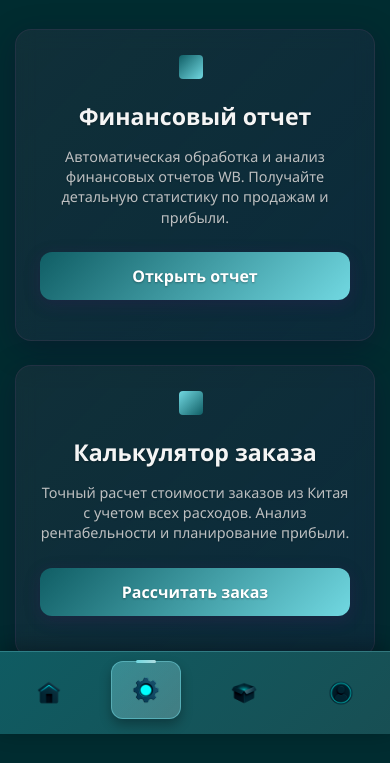
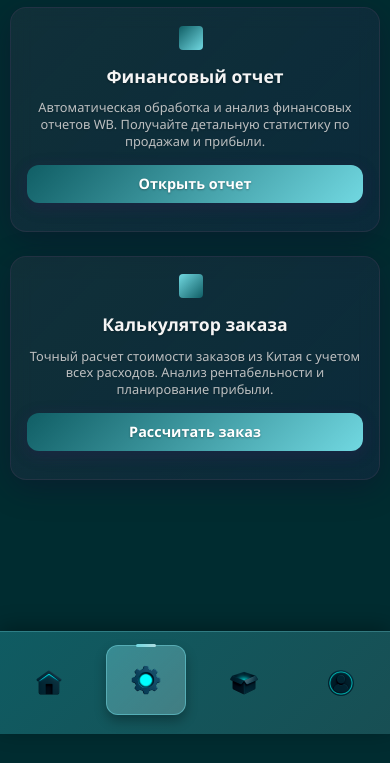
Before and after one commit to ser6eevich/sk-bot, a website: page public/tools.html in a window 390 px wide. Shown: the part 110-873 px from the top of the page. Drawn offline with nearby package versions, Linux system fonts and the light colour scheme; a script that the page names is missing.

Commit message:
Further reduce project scale and increase bottom menu size

```diff
--- a/public/styles.css
+++ b/public/styles.css
@@ -520,7 +520,7 @@ small {
 	backdrop-filter: blur(20px);
 	border-top: 1px solid rgba(113, 216, 225, 0.3);
 	box-shadow: 0 -4px 20px rgba(0, 0, 0, 0.3);
-	padding: 16px 0;
+	padding: 20px 0;
 	z-index: 1000;
 	display: flex;
 	justify-content: space-around;
@@ -531,12 +531,12 @@ small {
 	display: flex;
 	flex-direction: column;
 	align-items: center;
-	padding: 16px 20px;
+	padding: 20px 24px;
 	border-radius: 12px;
 	text-decoration: none;
 	color: rgba(255, 255, 255, 0.7);
 	transition: all 0.3s ease;
-	min-width: 80px;
+	min-width: 90px;
 	position: relative;
 }
 
@@ -582,17 +582,17 @@ small {
 }
 
 .bottom-menu-icon {
-	font-size: 28px;
+	font-size: 32px;
 	text-shadow: 0 1px 2px rgba(0, 0, 0, 0.3);
 	display: flex;
 	align-items: center;
 	justify-content: center;
-	height: 36px;
+	height: 40px;
 }
 
 .menu-icon-img {
-	width: 32px;
-	height: 32px;
+	width: 36px;
+	height: 36px;
 	object-fit: contain;
 	filter: brightness(0.8) contrast(1.2);
 	transition: all 0.3s ease;
@@ -608,7 +608,7 @@ small {
 
 /* Отступ для контента, чтобы не перекрывался с меню */
 body {
-	padding-bottom: 100px;
+	padding-bottom: 120px;
 }
 
 /* Стили для главной страницы */
@@ -646,22 +646,22 @@ body {
 /* Адаптивность для мобильных устройств */
 @media (max-width: 768px) {
 	.bottom-menu {
-		padding: 12px 0;
+		padding: 16px 0;
 	}
 
 	.bottom-menu-item {
-		padding: 12px 16px;
-		min-width: 70px;
+		padding: 16px 20px;
+		min-width: 80px;
 	}
 
 	.bottom-menu-icon {
-		font-size: 26px;
-		height: 32px;
+		font-size: 30px;
+		height: 36px;
 	}
 
 	.menu-icon-img {
-		width: 28px;
-		height: 28px;
+		width: 32px;
+		height: 32px;
 	}
 
 	.bottom-menu-text {
@@ -669,90 +669,101 @@ body {
 	}
 
 	body {
-		padding-bottom: 90px;
+		padding-bottom: 110px;
 	}
 
 	/* Уменьшаем общие размеры для мобильных */
 	.container {
-		padding-left: 15px;
-		padding-right: 15px;
+		padding-left: 10px;
+		padding-right: 10px;
 	}
 
 	.display-5 {
-		font-size: 2rem;
+		font-size: 1.5rem;
 	}
 
 	.display-4 {
-		font-size: 2.5rem;
+		font-size: 1.8rem;
 	}
 
 	.display-1 {
-		font-size: 3rem;
+		font-size: 2.2rem;
 	}
 
 	.card-body {
-		padding: 1.5rem;
+		padding: 1rem;
 	}
 
 	.btn-lg {
-		padding: 0.75rem 1.5rem;
-		font-size: 1rem;
+		padding: 0.5rem 1rem;
+		font-size: 0.9rem;
 	}
 
 	.lead {
-		font-size: 1.1rem;
+		font-size: 1rem;
 	}
 
 	/* Дополнительные уменьшения для мобильных */
 	.mb-5 {
-		margin-bottom: 2rem !important;
+		margin-bottom: 1.5rem !important;
 	}
 
 	.mb-4 {
-		margin-bottom: 1.5rem !important;
+		margin-bottom: 1rem !important;
 	}
 
 	.mb-3 {
-		margin-bottom: 1rem !important;
+		margin-bottom: 0.75rem !important;
 	}
 
 	.py-4 {
-		padding-top: 1.5rem !important;
-		padding-bottom: 1.5rem !important;
+		padding-top: 1rem !important;
+		padding-bottom: 1rem !important;
 	}
 
 	.card {
-		margin-bottom: 1rem;
+		margin-bottom: 0.75rem;
 	}
 
 	.btn {
+		font-size: 0.8rem;
+		padding: 0.4rem 0.8rem;
+	}
+
+	.btn-lg {
 		font-size: 0.9rem;
 		padding: 0.5rem 1rem;
 	}
 
-	.btn-lg {
-		font-size: 1rem;
-		padding: 0.75rem 1.5rem;
-	}
-
 	/* Уменьшаем отступы в контейнере */
 	.container {
-		margin-top: 1rem;
+		margin-top: 0.5rem;
 	}
 
 	/* Уменьшаем размеры иконок в карточках */
 	.icon {
-		font-size: 2rem;
+		font-size: 1.5rem;
 	}
 
 	/* Уменьшаем размеры заголовков */
 	h1, h2, h3, h4, h5, h6 {
-		margin-bottom: 0.5rem;
+		margin-bottom: 0.25rem;
 	}
 
 	/* Уменьшаем размеры текста */
 	p, .card-text {
-		font-size: 0.9rem;
-		line-height: 1.4;
+		font-size: 0.8rem;
+		line-height: 1.3;
+	}
+
+	/* Уменьшаем размеры карточек инструментов */
+	.card-title {
+		font-size: 1.1rem;
+		margin-bottom: 0.5rem;
+	}
+
+	.card-text {
+		font-size: 0.8rem;
+		margin-bottom: 1rem;
 	}
 }
```
